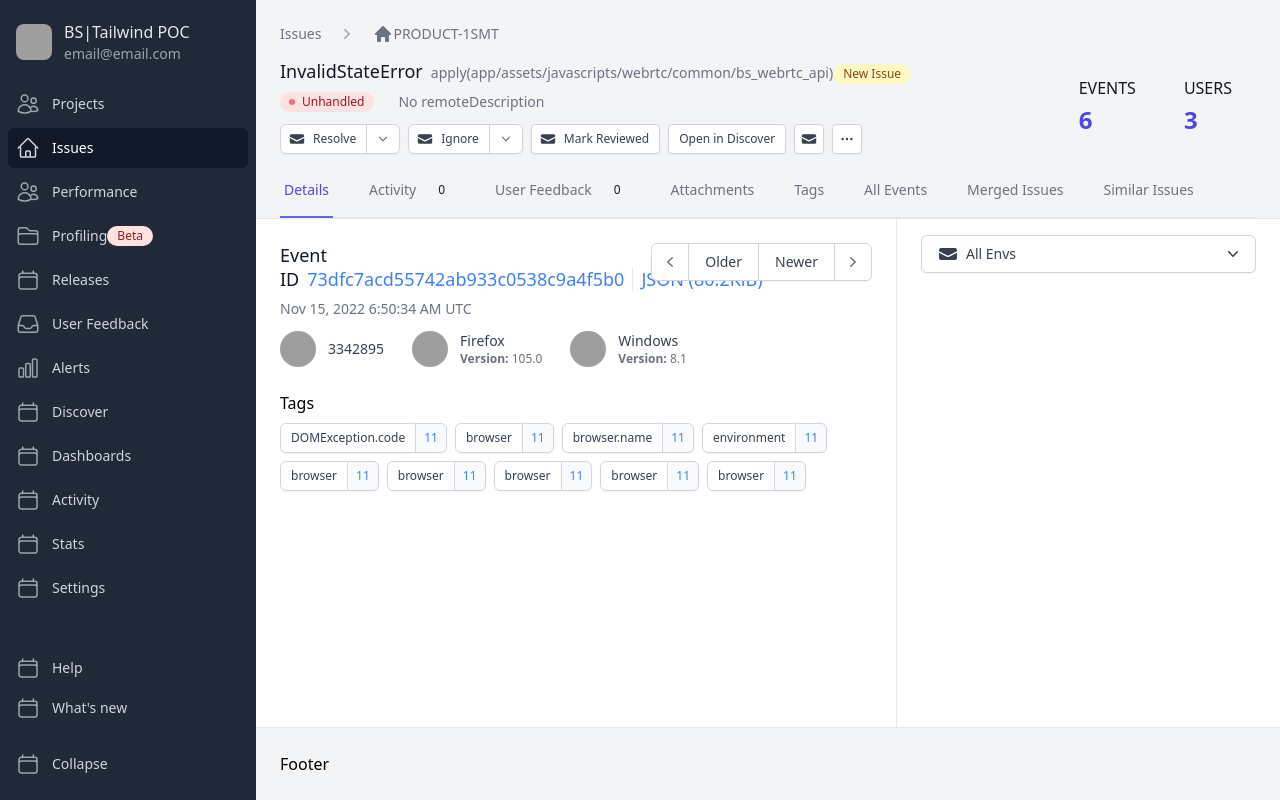
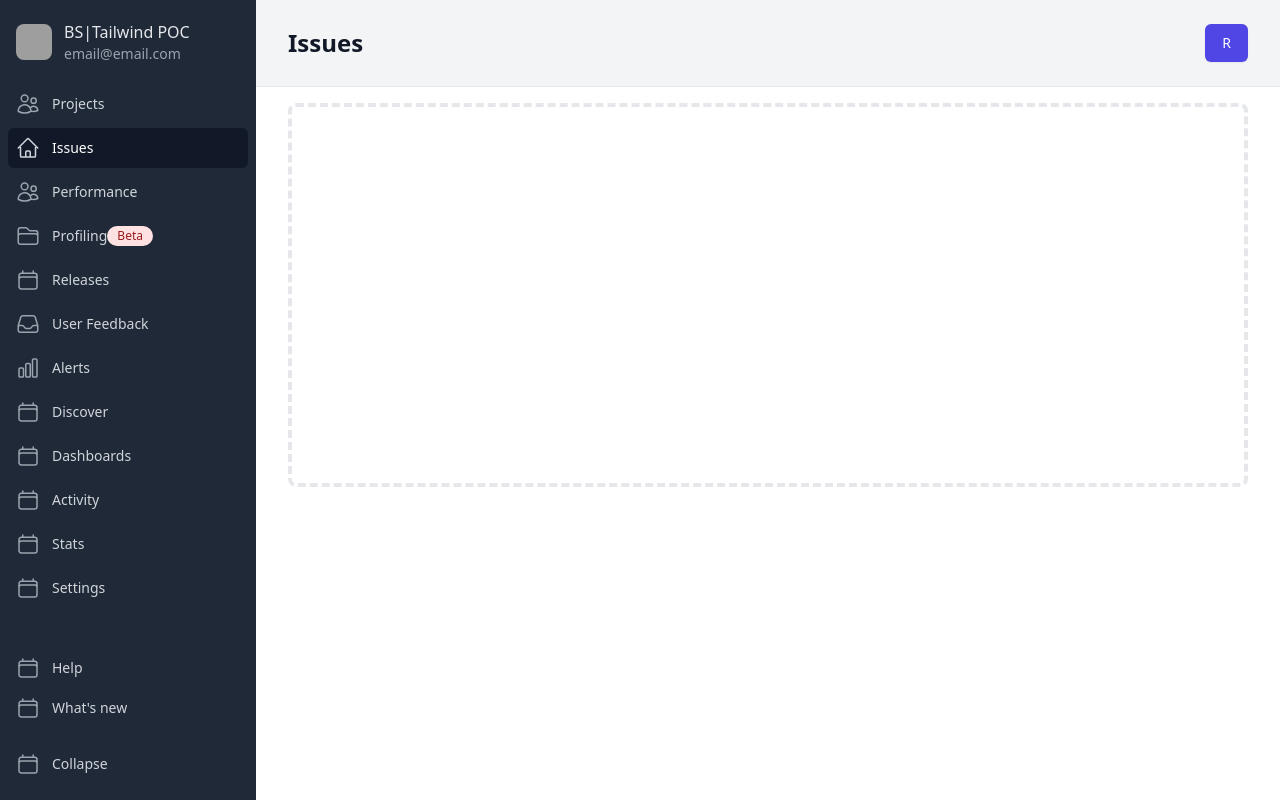
Before and after one commit to ribinBS/bs-tailwind-poc, a React (Create React App) app: page / in a window 1280 px wide. Built offline with nearby package versions, Linux system fonts and the light colour scheme; grey boxes are pictures that could not be loaded; a web font is replaced by a local one.

Commit message:
router added

```diff
--- a/package.json
+++ b/package.json
@@ -11,6 +11,7 @@
         "@testing-library/user-event": "^13.5.0",
         "react": "16.13.1",
         "react-dom": "16.13.1",
+        "react-router-dom": "^6.4.3",
         "react-scripts": "5.0.1",
         "sass": "^1.56.1",
         "web-vitals": "^2.1.4"
--- a/src/App.js
+++ b/src/App.js
@@ -1,4 +1,6 @@
 import React from 'react';
+import { Routes, Route, Outlet, Link } from 'react-router-dom';
+
 import SideBar from './components/SideBar';
 import Dashboard from './pages/Dashboard';
 import Details from './pages/Details';
@@ -8,7 +10,12 @@ function App() {
         <>
             <SideBar />
             <div className='flex flex-col md:pl-64'>
-                <Details />
+                <Routes>
+                    <Route path='/'>
+                        <Route index element={<Dashboard />} />
+                        <Route path='details' element={<Details />} />
+                    </Route>
+                </Routes>
             </div>
         </>
     );
--- a/src/index.js
+++ b/src/index.js
@@ -1,6 +1,12 @@
 import React from 'react';
 import { render } from 'react-dom';
+import { BrowserRouter } from 'react-router-dom';
 import './index.css';
 import App from './App';
 
-render(<App />, document.getElementById('root'));
+render(
+    <BrowserRouter>
+        <App />
+    </BrowserRouter>,
+    document.getElementById('root')
+);
```
Also changed, not shown: 1 other file (tests, documents, lock files or other folders).
